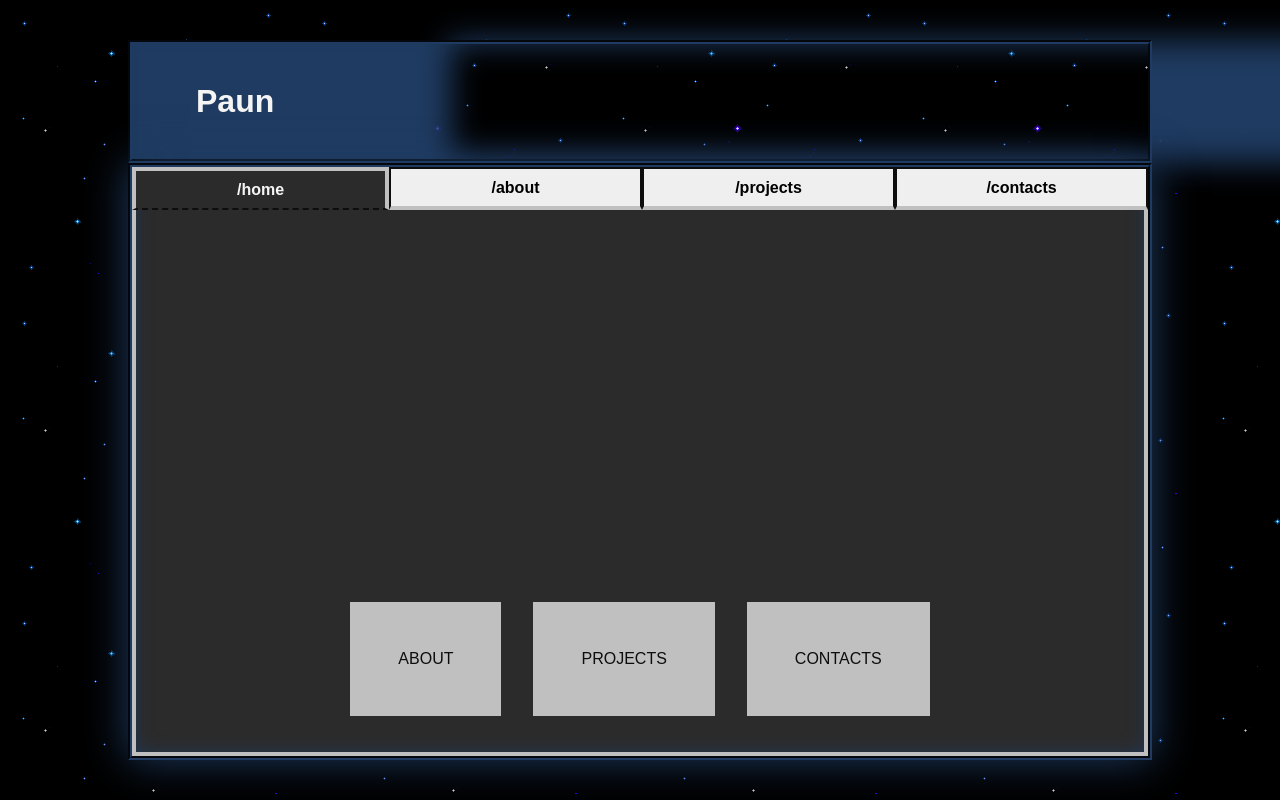
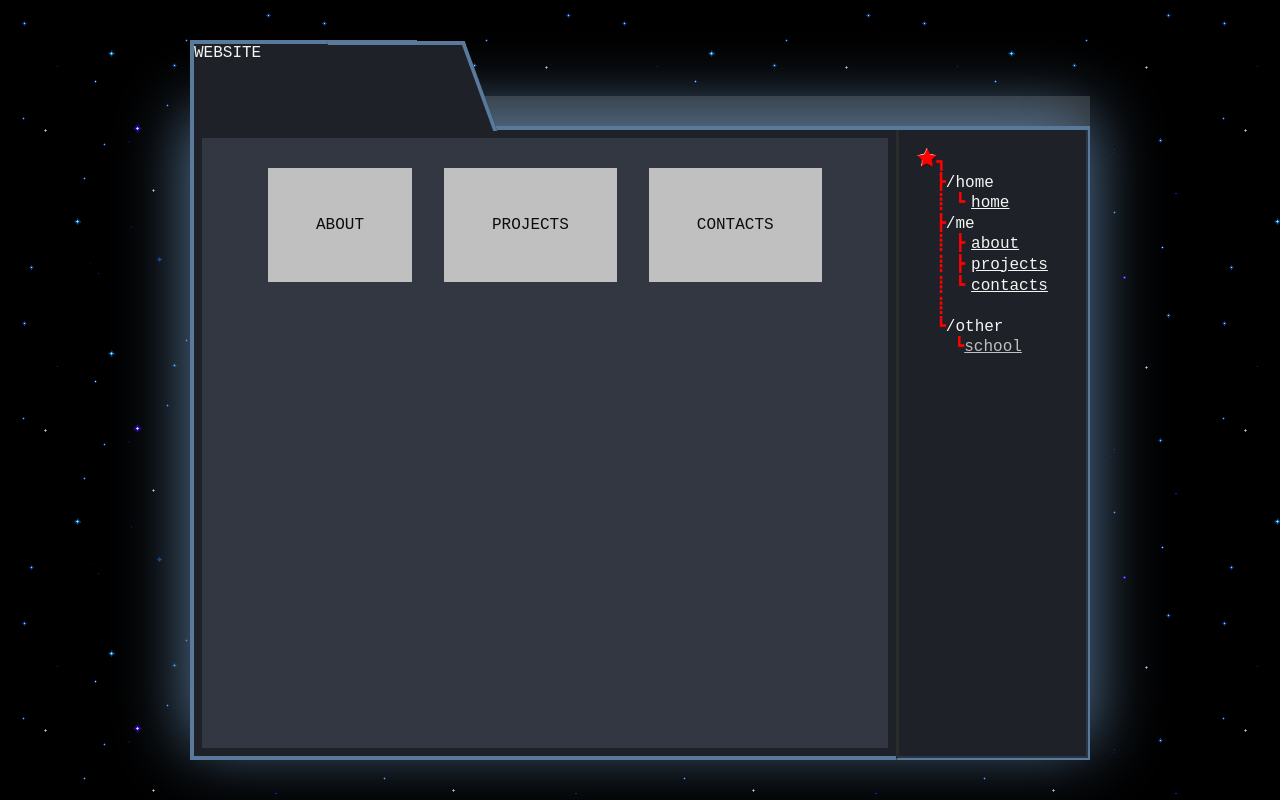
Before and after one commit to paunpaun/paunpaun.github.io, a plain HTML site: page index.html in a window 1280 px wide. Drawn offline with Linux system fonts and the light colour scheme.

Commit message:
ccccomit

```diff
--- a/index.html
+++ b/index.html
@@ -11,18 +11,24 @@
     <body>
         <div id="page-frame">
             <div id="header">
-                <h1 style="margin-left: 2em;">Paun</h1>
+                <div id="header-left">
+                    WEBSITE
+                </div>
+                <div id="header-right">
+
+                </div>
             </div>
+
             <div id="middle">
                 <div id="main-body">
-                    <div id="sections">
+                    <!-- <div id="sections">
                         <button id="home-btn" class="active" onclick="switch_section('home')">/home</button>
                         <button id="about-btn" onclick="switch_section('about')">/about</button>
                         <button id="projects-btn" onclick="switch_section('projects')">/projects</button>
                         <button id="contacts-btn" onclick="switch_section('contacts')">/contacts</button>
-                    </div>
+                    </div> -->
                     <div id="main-content">
-                        <div style="display: flex; flex-flow: row wrap; justify-content: center; align-items: end; height: 100%;">
+                        <div style="display: flex; flex-flow: row wrap; justify-content: center; align-items: start; height: 100%;">
                         <div style="background-color: #C0C0C0; padding: 3em; margin: 1em; color: #0D0D0D;"
                         onclick="switch_section('about')">ABOUT</div>
                         <div style="background-color: #C0C0C0; padding: 3em; margin: 1em; color: #0D0D0D;"
@@ -32,17 +38,25 @@
                         </div>
                     </div>
                 </div>
-                <!-- <div id="sidebar">
-                    <p>\/</p>
-                    <p>\/</p>
-                    <p>\/</p>
-                    <p>\/</p>
-                    <p>\/</p>
-                    <p>\/</p>
-               </div> -->
+                <div id="sidebar">
+                    <div id="sidebar-content">
+                        <p><img src="assets/pictures/star-thirds.png" width="30em" height=auto><red>┓</red></p>
+
+                        <p>
+                           <span class="offset"><red>┣</red>/home<br></span>
+                           <span class="offset"><red>┋</red></span><red>  ┗</red><button id="home-btn" onclick="switch_section('home')">home</button> <br>
+                           <span class="offset"><red>┣</red>/me<br></span>
+                           <span class="offset"><red>┋</red>  <red>┣</red><button id="about-btn" onclick="switch_section('about')">about</button><br></span>
+                           <span class="offset"><red>┋</red>  <red>┣</red><button id="projects-btn" onclick="switch_section('projects')">projects</button><br></span>
+                           <span class="offset"><red>┋</red>  <red>┗</red><button id="contacts-btn" onclick="switch_section('contacts')" class="last">contacts</button><br></span>
+                           <span class="offset"><red>┋</red><br></span>
+                           <span class="offset"><red>┗</red>/other<br></span>
+                           <span class="offset-last-line"><span> </span><red>┗</red><a href="https://www.voltatrieste.edu.it" target="_blank" style="color: #C0C0C0;">school</a><br></span>
+                        </p>
+                   </div>
+                </div>
+
             </div>
-            <!-- <div id="footer">
-            </div> -->
         </div>
     </body>
 
--- a/script/script.js
+++ b/script/script.js
@@ -8,7 +8,7 @@ function switch_section(section) {
 
     if (section === 'home') {
         main_content.innerHTML = `
-            <div style="display: flex; flex-flow: row wrap; justify-content: center; align-items: end; height: 100%;">
+            <div style="display: flex; flex-flow: row wrap; justify-content: center; align-items: start; height: 100%;">
             <div style="background-color: #C0C0C0; padding: 3em; margin: 1em; color: #0D0D0D;"
             onclick="switch_section('about')">ABOUT</div>
             <div style="background-color: #C0C0C0; padding: 3em; margin: 1em; color: #0D0D0D;"
@@ -21,7 +21,7 @@ function switch_section(section) {
         main_content.innerHTML = `
             <h2>About Me</h2>
             <div id="first-line">
-                <img src="/assets/pictures/pfp.png" style="width: 10em; margin: 1em;">
+                <img src="assets/pictures/pfp.jpg" style="width: 10em; margin: 1em;">
                 Paun
             </div>
             <p>Sono Paun Stefan, studente al volta e studio informatica.<p>
@@ -47,11 +47,11 @@ function switch_section(section) {
         main_content.innerHTML = `
             <h2>Contact Me</h2>
             <div>
-                <img src="/assets/pictures/github4.webp" style="width: 5em; margin: 1em">
+                <img src="assets/pictures/github4.webp" style="width: 5em; margin: 1em">
                 <a href="https://github.com/paunpaun" target="_blank" >
                 GitHub
                 </a>
-                <img src="/assets/pictures/instagram.png" style="width: 5em; margin: 1em">
+                <img src="assets/pictures/instagram.png" style="width: 5em; margin: 1em">
                 <a href="https://instagram.com/spraunz/" target="_blank" >
                 Instagram
                 </a>
@@ -64,4 +64,5 @@ function switch_section(section) {
 
         `;
     }
+
 }
--- a/style/style.css
+++ b/style/style.css
@@ -1,39 +1,79 @@
+:root {
+  --glow-color: #597A9B;
+  --border-color: #597A9B;
+/*
+  --glow-color: #C4B27C;
+  --border-color: #C4B27C; */
+}
+
 body{
-  background-image: url(/assets/pictures/stars.webp);
+  background-image: url(../assets/pictures/stars.webp);
+  background-size: 300px auto;
   color: #f5f5f5;
-  font-family: Arial, Helvetica, sans-serif;
+  font-family: 'Courier-Local', 'Courier New', Courier, monospace;
 }
 
 #page-frame{
   display: flex; flex-flow: column nowrap;
   margin: auto; margin-top: 5vh; margin-bottom: 5vh;
-  max-width: 80vw;
+  max-width: 900px;
+  min-width: 650px;
   height: 90vh;
 }
 
-#main-body,#sidebar,#footer{
-  background-color: #2b2b2b;
+#main-body,#footer{
+  background-color: #1E2127;
   border: 4px groove #1f3b61;
-  box-shadow: 0px 0px 40px #1f3b61,
-    0px 0px 20px #1f3b61 inset;
+  padding: 0.5em;
 }
 
 #header{
-  display: flex; flex: 1 1 15%;
-  align-items: center;
-  border: 4px groove #1f3b61;
-  box-shadow: 20em 0px 30px #1f3b61,
-    20em 0px 30px #1f3b61 inset;
+  display: flex; flex: 1 1 10%;
+}
+
+#header-left{
+  flex: 1 1 20%;
+  position: relative;
+  background-color: #1E2127;
+  border: 4px solid var(--border-color);
+  border-bottom: none; border-right: none;
+  z-index: 6;
+}
+
+#header-left::after{
+  z-index: 2;
+  content: '';
+  position: absolute; top: 0;
+  width: 60%; height: 100.5%;
+  right: -5vw;
+  top: -0.4vh;
+  transform: skew(20deg);
+  background-color: #1E2127;
+  border: 4px solid var(--border-color);
+  border-bottom: none;
+  border-left: none;
+}
+
+#header-right{
+  flex: 1 1 70%; align-self: flex-end;
+  height: 33%;
+  background-color: #2b2b2b;
+  z-index: -2;
+  border-bottom: 4px solid var(--border-color);
 }
 
 #middle {
   display: flex; flex: 3 1 80%;
+  box-shadow: 0em -1em 4em 0.1em var(--glow-color);
 }
 
 #main-body{
   display: flex; flex-flow: column nowrap; flex: 4 1 80%;
   z-index: 2;
   overflow-x: hidden;
+  border: 4px solid var(--border-color);
+  border-top: none;
+  border-right: none;
 }
 
 #sections{
@@ -44,22 +84,21 @@ body{
   flex: 1;
   height: 2.7em;
   font-weight: bold; font-size: 1em;
-  border: 2px solid #0D0D0D;
-  border-bottom: 4px solid #C0C0C0;
+  border: none;
+  background-color: #2b2b2b;
+  color: #aaaaaa;
 }
 
 #sections button.active{
-  background-color: #2b2b2b;
+  background-color: #323741;
   color: #f5f5f5;
-  border: 4px solid #C0C0C0;
   border-bottom: 2px dashed #0D0D0D;
 }
 
 #main-content{
   flex: 1;
   padding: 2%;
-  border: 4px solid #C0C0C0;
-  border-top: none;
+  background-color: #323741;
 }
 
 #main-content div{
@@ -82,18 +121,51 @@ body{
   display: flex; flex-flow: row nowrap;
   background-color: #0D0D0D;
   overflow-x: auto;
-  border: 5px groove #C0C0C0;
+  border: 5px groove var(--border-color);
 }
 .projects-div img{
   border: #f5f5f5;
 }
 
 #sidebar{
-  display: flex; flex: 1 1 20%; flex-flow: column nowrap;
-  align-items: center;
+  display: flex;
+  flex: 1 1 20%;
+  border-right: 4px groove var(--border-color);
+  border-bottom: 4px groove var(--border-color);
+  background-color: #1E2127;
+  padding: 0.5em;
+  border-left: 3px solid #2b2b2b;
 }
 
-#footer{
-  flex: 1 1 5%;
-  margin: 2px;
+#sidebar-content{
+  display: flex; flex-flow: column nowrap; flex: 1;
 }
+
+#sidebar-content p{
+  margin: 0;
+}
+
+#sidebar-content p .offset{
+  padding-left: 1.85em;
+}
+#sidebar-content p .offset-last-line{
+  padding-left: 3em;
+}
+
+#sidebar button{
+  background: none;
+  font-size: 1em;
+  border: none;
+  font-family: 'Courier-Local', 'Courier New', Courier, monospace;
+  color: #f5f5f5;
+  text-decoration: underline;
+}
+
+red {
+  color: red;
+}
+
+#sidebar button:hover{
+  background-color: #2e2e2e;
+  cursor: pointer;
+}
```
Also changed, not shown: assets/pictures/star-thirds.png (added), assets/pictures/star.png (added).
